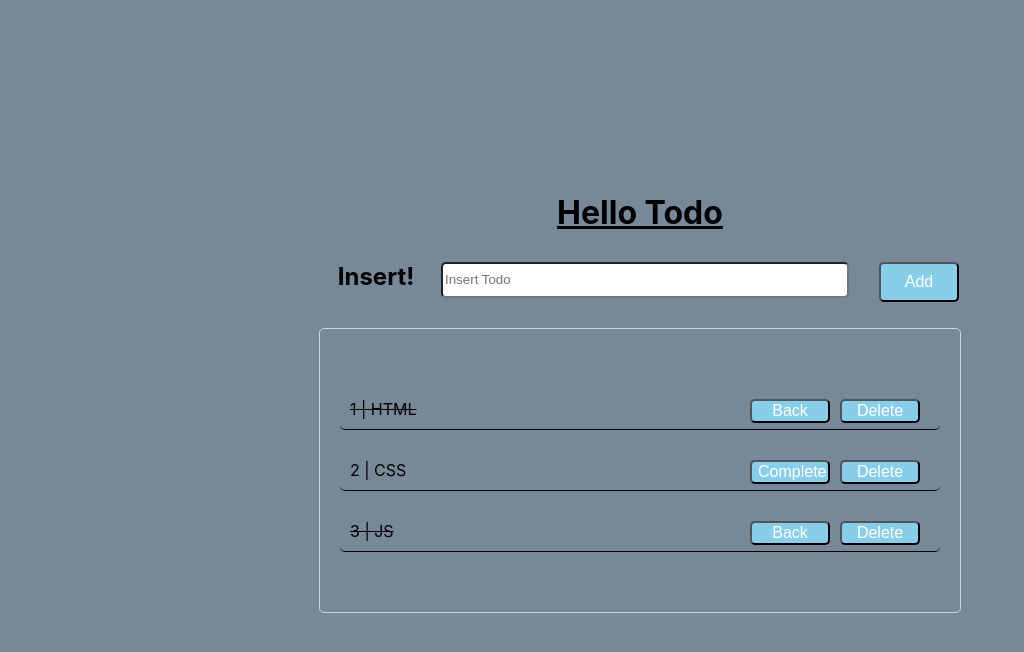
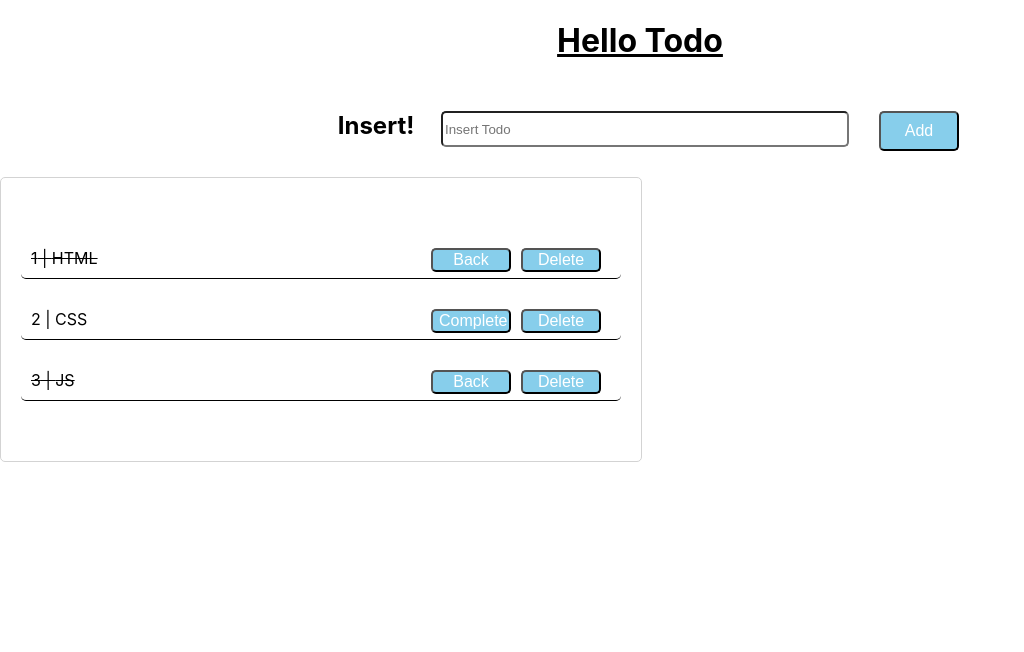
Before and after one commit to bluelion2/Study-Repo, a React (Create React App) app: page / in a window 1280 px wide. Shown: the top 652 px of the page, without its empty margins (0-1024 px from the left). Built offline with nearby package versions, Linux system fonts and the light colour scheme.

Commit message:
[Init] Init file

```diff
--- a/package.json
+++ b/package.json
@@ -50,6 +50,7 @@
     "@storybook/react": "^5.3.6",
     "@types/styled-components": "^4.4.2",
     "cypress": "^3.8.2",
+    "node-sass": "^4.13.1",
     "react-redux": "^7.1.3",
     "redux": "^4.0.5",
     "redux-devtools": "^3.5.0",
--- a/src/App.css
+++ /dev/null
@@ -1,38 +0,0 @@
-.App {
-  text-align: center;
-}
-
-.App-logo {
-  height: 40vmin;
-  pointer-events: none;
-}
-
-@media (prefers-reduced-motion: no-preference) {
-  .App-logo {
-    animation: App-logo-spin infinite 20s linear;
-  }
-}
-
-.App-header {
-  background-color: #282c34;
-  min-height: 100vh;
-  display: flex;
-  flex-direction: column;
-  align-items: center;
-  justify-content: center;
-  font-size: calc(10px + 2vmin);
-  color: white;
-}
-
-.App-link {
-  color: #61dafb;
-}
-
-@keyframes App-logo-spin {
-  from {
-    transform: rotate(0deg);
-  }
-  to {
-    transform: rotate(360deg);
-  }
-}
--- a/src/App.tsx
+++ b/src/App.tsx
@@ -1,18 +1,15 @@
 import React from "react";
-import "./App.css";
-import Container from "./Container/Container";
+import "./App.scss";
 import Header from "./Component/Header";
 import InputContainer from "./Component/Input";
 import TodoList from "./Component/TodoList";
 
-const App: React.FC = () => {
-  return (
-    <Container>
-      <Header />
-      <InputContainer />
-      <TodoList />
-    </Container>
-  );
-};
+const App: React.FC = () => (
+  <>
+    <Header />
+    <InputContainer />
+    <TodoList />
+  </>
+);
 
 export default App;
--- a/src/Container/Container.tsx
+++ /dev/null
@@ -1,16 +0,0 @@
-import React from "react";
-import styled from "styled-components";
-
-const Container = props => <ContainerBox>{props.children}</ContainerBox>;
-
-export default Container;
-
-const ContainerBox = styled.main`
-  height: 100vh;
-  padding: 0 10%;
-  display: flex;
-  align-items: center;
-  justify-content: center;
-  flex-direction: column;
-  background-color: lightslategrey;
-`;
```
Also changed, not shown: src/App.scss (added), 1 other file (tests, documents, lock files or other folders).
